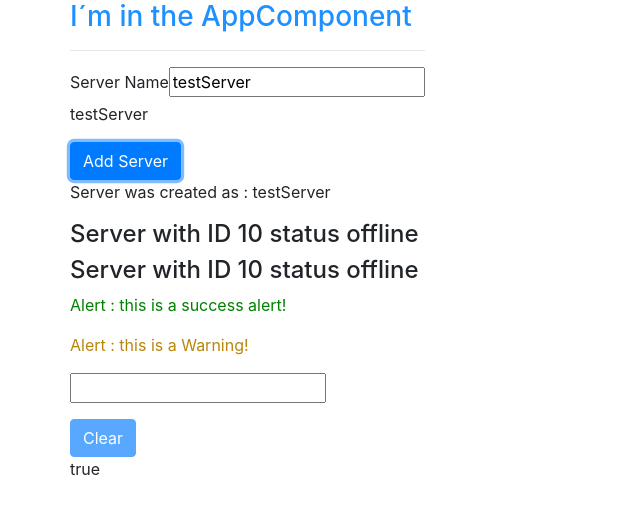
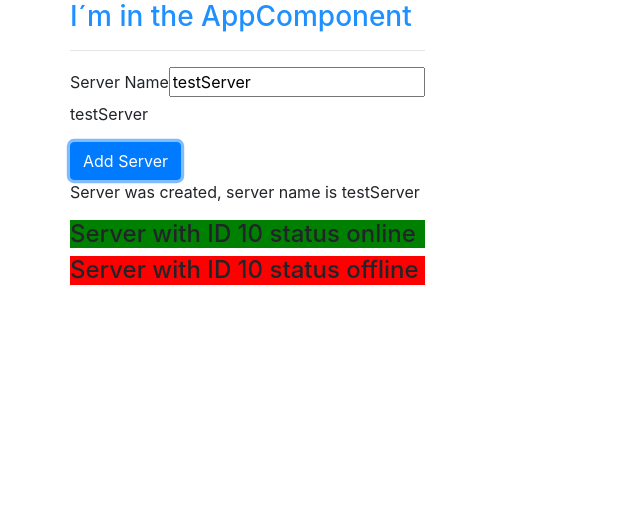
Before and after one commit to Lancemaker/angular8, an Angular app: page / in a window 1280 px wide. Both pictures are taken after a click on the button "Add Server". Shown: the top 514 px of the page, without its empty margins (0-640 px from the left). Built offline with nearby package versions, Linux system fonts and the light colour scheme.

Commit message:
faster than my bullet

```diff
--- a/src/app/app.component.html
+++ b/src/app/app.component.html
@@ -4,9 +4,9 @@
       <h3 >I´m in the AppComponent</h3 >
       <hr>
       <app-servers></app-servers>
-      <app-success-alert></app-success-alert>
-      <app-warning-alert></app-warning-alert>
-      <app-assignment></app-assignment>
+      <!-- <app-success-alert></app-success-alert>
+      <app-warning-alert></app-warning-alert> -->
+      <!-- <app-assignment></app-assignment> -->
     </div>
   </div>
 </div>
--- a/src/app/assignment/assignment.component.html
+++ b/src/app/assignment/assignment.component.html
@@ -1,3 +1,10 @@
+<!--
+You can literally use expressions on property binding like so :
+[disabled]="username === ''" this expression returns true only if username is a string and its a empty string.
+therefore chaning the state of the html button property.
+-->
+
+
 <input
 type="text"
 name="formControl"
@@ -6,7 +13,7 @@ name="formControl"
 <p>{{username}}</p>
 <button
   class="btn btn-primary"
-  [disabled]='formEmpty'
+  [disabled]="username === ''"
 
-  (click)="username=''"> Clear</button>
+  (click)="username=''"> Clear </button>
 <p>{{formEmpty}}</p>
--- a/src/app/assignment/assignment.component.ts
+++ b/src/app/assignment/assignment.component.ts
@@ -9,7 +9,8 @@ export class AssignmentComponent {
   username = '';
   formEmpty = true;
 
-  onUpdateUsername(event: Event) {
-    this.username = (event.target as HTMLInputElement).value;
+  Clear() {
+    this.username = '';
+    this.formEmpty = true;
   }
 }
--- a/src/app/server/server.component.html
+++ b/src/app/server/server.component.html
@@ -1 +1,2 @@
-<h4>Server with ID {{ serverId }} status {{getServerStatus()}}</h4>
+<h4 [ngStyle]="{backgroundColor: getColor()}"
+[ngClass]="{online: serverStatus==='online'}">Server with ID {{ serverId }} status {{getServerStatus()}}</h4>
--- a/src/app/server/server.component.ts
+++ b/src/app/server/server.component.ts
@@ -2,13 +2,23 @@ import { Component } from '@angular/core';
 
 @Component({
   selector: 'app-server',
-  templateUrl: './server.component.html'
+  templateUrl: './server.component.html',
+  styles: ['color : white']
 })
 
 export class ServerComponent {
-  serverId: number = 10;
-  serverStatus: string = 'offline';
+  serverId = 10;
+  serverStatus = 'offline';
+
+  constructor(){
+    this.serverStatus = Math.random() > 0.5 ? 'online' : 'offline';
+  }
+
   getServerStatus(){
     return this.serverStatus;
   }
+
+  getColor(){
+    return this.serverStatus === 'online' ? 'green' : 'red';
+  }
 }
--- a/src/app/servers/servers.component.html
+++ b/src/app/servers/servers.component.html
@@ -16,6 +16,10 @@
   [disabled]="!allowNewServer"
   (click)="onCreateServer()">Add Server</button>
 <!--<p [innerText]="allowNewServer"></p>-->
-<p> {{ serverCreationStatus }} </p>
+<!-- <p> {{ serverCreationStatus }} </p> -->
+<p *ngIf="serverCreated" else noServer>Server was created, server name is {{ serverName }}</p>
+<ng-template #noServer>
+  <p>no server was created!</p>
+</ng-template>
 <app-server></app-server>
 <app-server></app-server>
--- a/src/app/servers/servers.component.ts
+++ b/src/app/servers/servers.component.ts
@@ -12,6 +12,7 @@ export class ServersComponent implements OnInit {
   allowNewServer = false;
   serverCreationStatus = 'No server created';
   serverName = 'testServer';
+  serverCreated = false;
 
   constructor() {
     setTimeout(() => {
@@ -23,11 +24,11 @@ export class ServersComponent implements OnInit {
   }
 
   onCreateServer() {
+    this.serverCreated = true;
     this.serverCreationStatus = 'Server was created as : ' + this.serverName;
   }
 
   onUpdateServerName( event: Event) {
     this.serverName = (event.target as HTMLInputElement).value;
   }
-
 }
```
